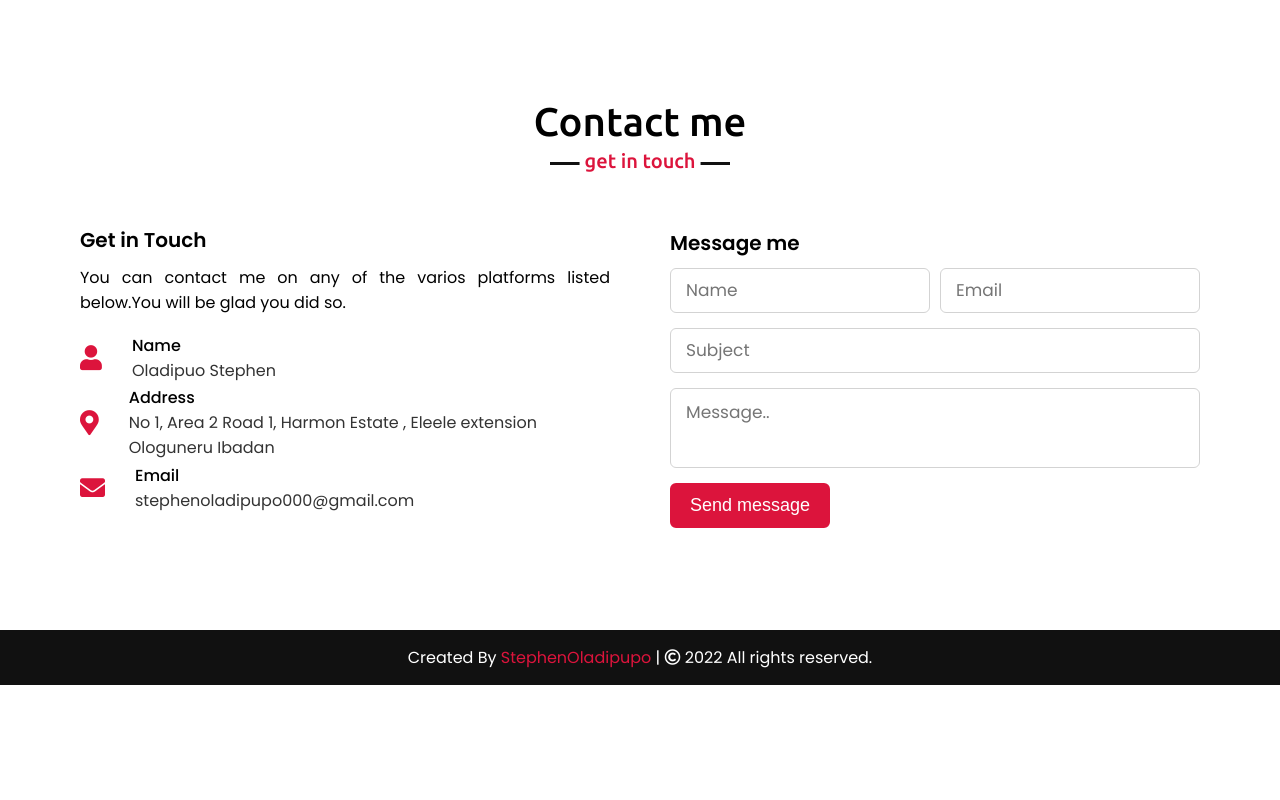
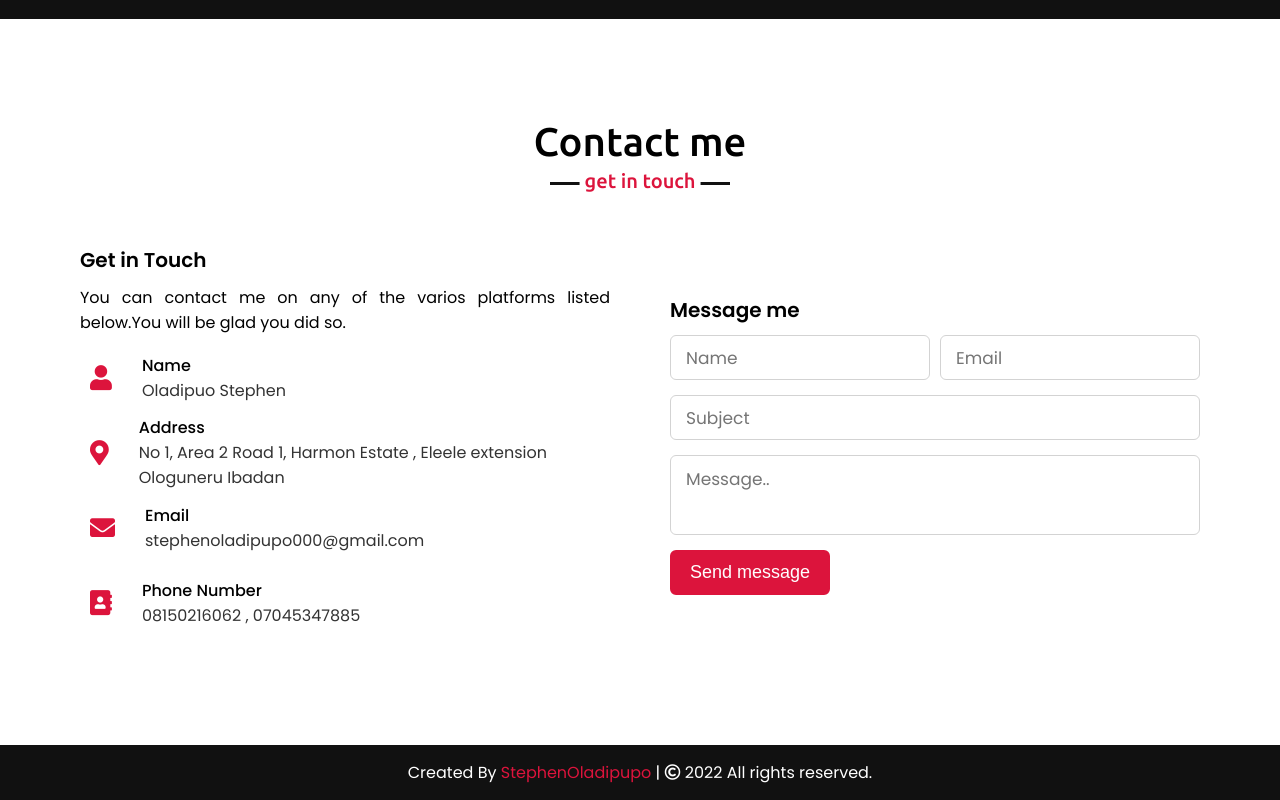
Before and after one commit to oladipupostephen/stephen-potfolio, a plain HTML site: page index.html in a window 1280 px wide. Shown: the part 3641-4441 px from the top of the page. Before the commit the page ends 4326 px from the top, so only its background shows below. Drawn offline with nearby package versions, Linux system fonts and the light colour scheme.

Commit message:
another change

```diff
--- a/index.html
+++ b/index.html
@@ -232,6 +232,13 @@
                                 <div class="sub-title">stephenoladipupo000@gmail.com</div>
                             </div>
                         </div>
+                        <div class="row">
+                            <i class="fas fa-address-book"></i>
+                            <div class="info">
+                                <div class="head">Phone Number</div>
+                                <div class="sub-title">08150216062 , 07045347885</div>
+                            </div>
+                        </div>
                     </div>
                 </div>
                 <div class="column right">
--- a/style.css
+++ b/style.css
@@ -405,7 +405,11 @@ section .title::after{
 
 /* teams section styling */
 .teams .title::after{
+
     content: "Journey as a Developer.";
+}
+#teams .title{
+    padding-bottom: 40px;
 }
 .teams .carousel .card{
     background: #222;
@@ -485,6 +489,7 @@ section .title::after{
     margin: 10px 0;
 }
 .contact .contact-content .row{
+    margin: 10px;
     display: flex;
     height: 65px;
     align-items: center;
```
